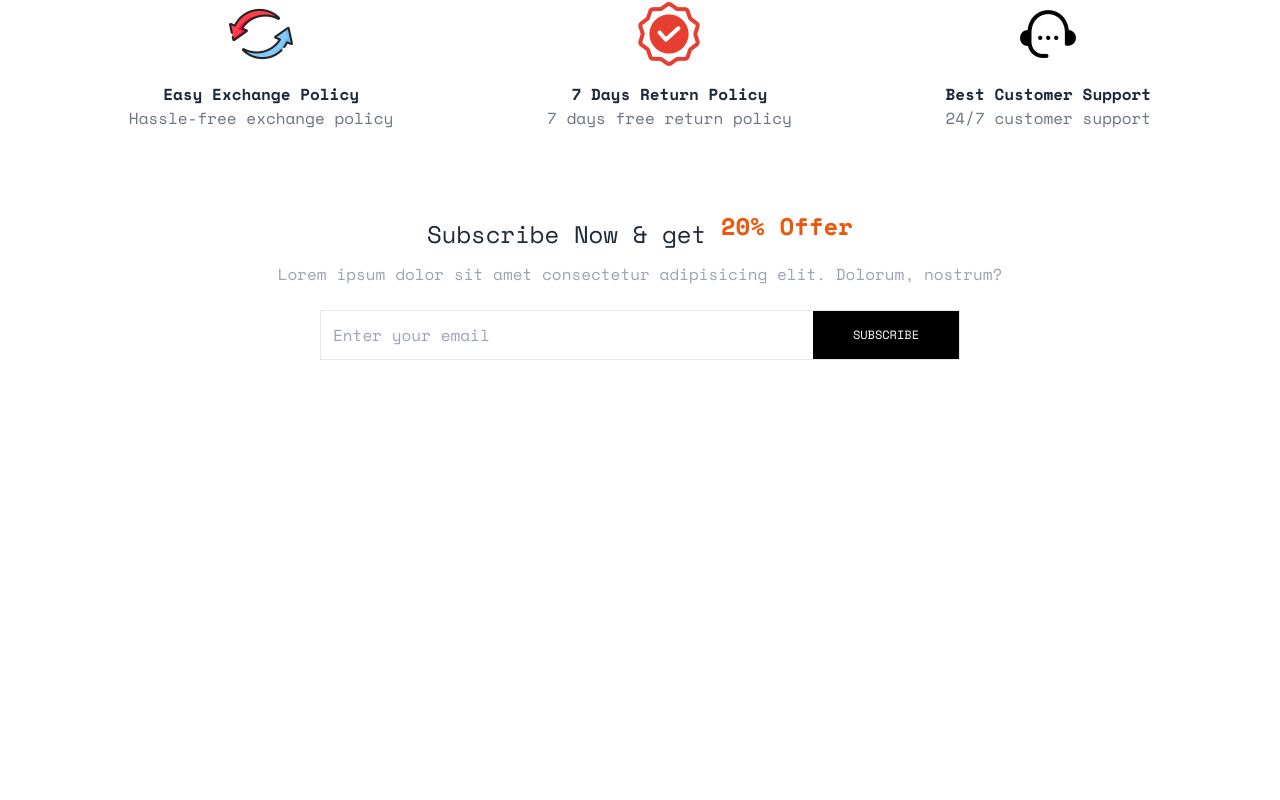
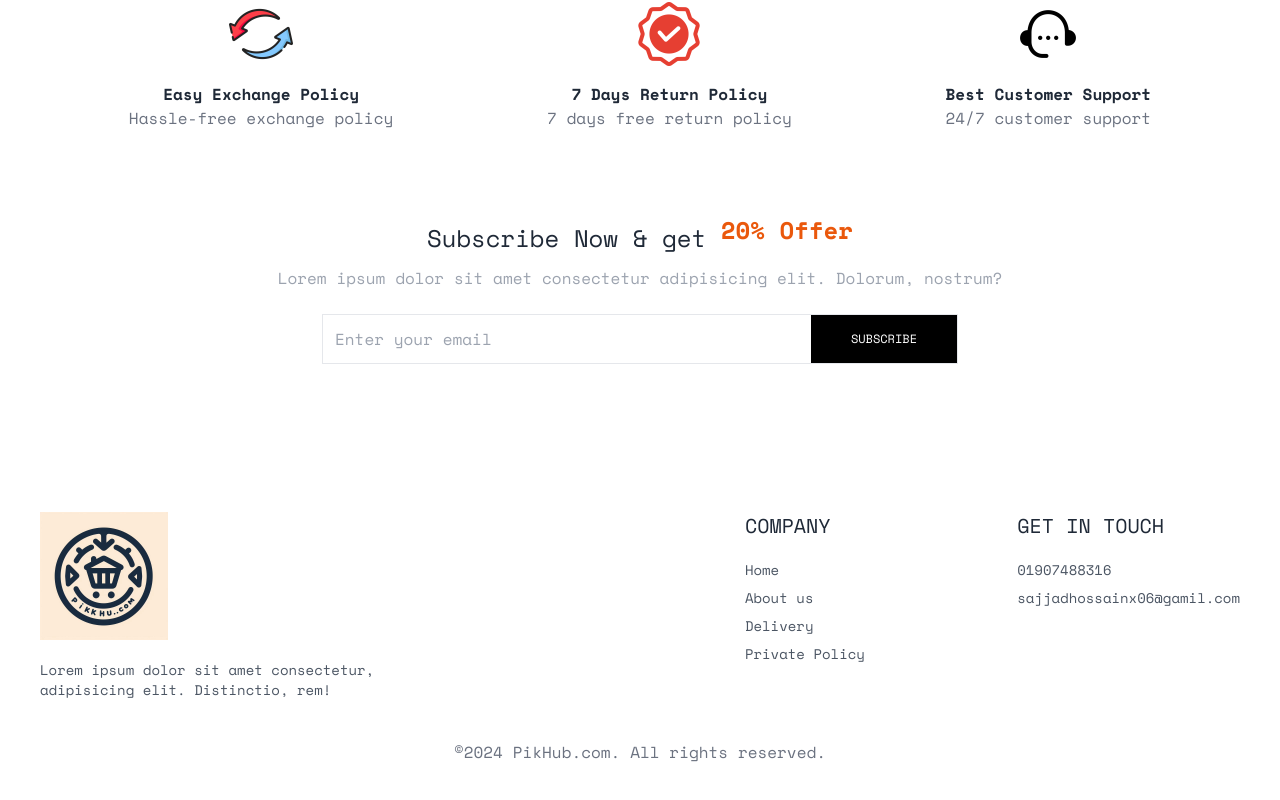
Before and after one commit to Sajjad177/PikHub-Client, a React (Vite) app: page / in a window 1280 px wide. Shown: the part 2256-3056 px from the top of the page. Before the commit the page ends 2640 px from the top, so only its background shows below. Built offline with nearby package versions, Linux system fonts and the light colour scheme.

Commit message:
footer section added

```diff
--- /dev/null
+++ b/src/Components/Footer.jsx
@@ -0,0 +1,47 @@
+import logo from "../assets/logo2.jpeg";
+
+const Footer = () => {
+  return (
+    <div className="py-10 px-5 md:px-10">
+      <div className="flex flex-col sm:grid sm:grid-cols-[3fr_1fr_1fr] gap-14 my-10 mt-20 text-sm">
+        {/* Logo and description */}
+        <div>
+          <img src={logo} alt="logo" className="mb-5 w-32 h-auto" />
+          <p className="w-full md:w-2/3 text-gray-600">
+            Lorem ipsum dolor sit amet consectetur, adipisicing elit.
+            Distinctio, rem!
+          </p>
+        </div>
+
+        {/* Company section */}
+        <div>
+          <p className="text-xl font-medium mb-5 text-gray-800">COMPANY</p>
+          <ul className="flex flex-col gap-2 text-gray-600">
+            <li className="hover:text-gray-800 cursor-pointer">Home</li>
+            <li className="hover:text-gray-800 cursor-pointer">About us</li>
+            <li className="hover:text-gray-800 cursor-pointer">Delivery</li>
+            <li className="hover:text-gray-800 cursor-pointer">
+              Private Policy
+            </li>
+          </ul>
+        </div>
+
+        {/* Get in Touch section */}
+        <div>
+          <p className="text-xl font-medium mb-5 text-gray-800">GET IN TOUCH</p>
+          <ul className="flex flex-col gap-2 text-gray-600">
+            <li className="hover:text-gray-800">01907488316</li>
+            <li className="hover:text-gray-800">sajjadhossainx06@gamil.com</li>
+          </ul>
+        </div>
+      </div>
+
+      {/* Bottom footer text */}
+      <div className="text-center text-gray-500 mt-10">
+        ©2024 PikHub.com. All rights reserved.
+      </div>
+    </div>
+  );
+};
+
+export default Footer;
--- a/src/Components/Navbar.jsx
+++ b/src/Components/Navbar.jsx
@@ -96,7 +96,9 @@ const Navbar = () => {
 
           {/* Optional footer or extra content */}
           <div className="mt-auto p-4 bg-gray-100">
-            <p className="text-sm text-center">© 2024 Your Company</p>
+            <p className="text-sm text-center">
+              © 2024 PikHub.com. All rights reserved.
+            </p>
           </div>
         </div>
       </div>
--- a/src/Components/NewsLetterBox.jsx
+++ b/src/Components/NewsLetterBox.jsx
@@ -5,7 +5,7 @@ const NewsLetterBox = () => {
   };
 
   return (
-    <div className="text-center mt-10">
+    <div className="text-center mt-10 p-1">
       <p className="text-2xl font-medium text-gray-800">
         Subscribe Now & get{" "}
         <span className="text-orange-600 font-semibold inline-block animate-bounce">
--- a/src/Layout/Root.jsx
+++ b/src/Layout/Root.jsx
@@ -1,11 +1,13 @@
 import { Outlet } from "react-router-dom";
 import Navbar from "../Components/Navbar";
+import Footer from "../Components/Footer";
 
 const Root = () => {
   return (
     <div className="container mx-auto font-firstFont">
       <Navbar />
       <Outlet />
+      <Footer/>
     </div>
   );
 };
```
